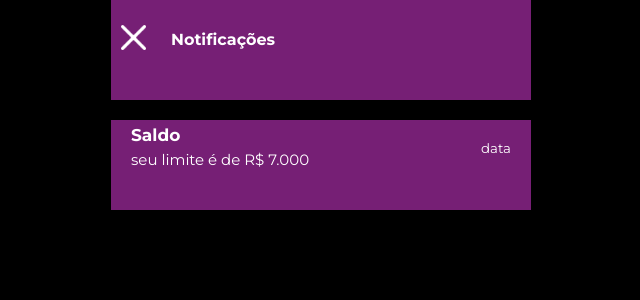
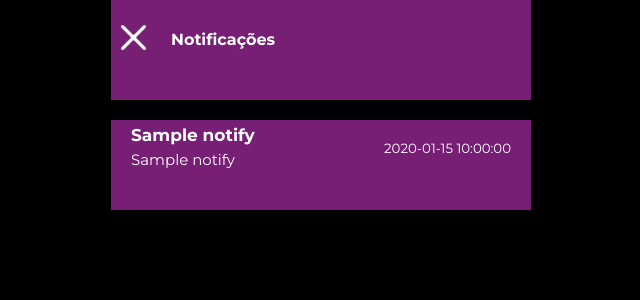
Before and after one commit to GabigolDEVPY/Simulador-banco, a Flask app: template app/templates/notify.html in a window 1280 px wide. Shown: the top 300 px of the page, without its empty margins (319-959 px from the left). Run offline with Flask 3, Linux system fonts and the light colour scheme; the template is opened without the code that fills it: most values are stand-ins (such as "Sample title", 1, 10 or a date in 2020).

Commit message:
add files

```diff
--- a/app/backend/routes/home_bp.py
+++ b/app/backend/routes/home_bp.py
@@ -18,7 +18,8 @@ def return_home():
 @home_bp.route('/notify', methods=["GET"])
 @login_required
 def return_notify():
-    return render_template('notify.html')
+    dados = Cliente.notify()
+    return render_template('notify.html', dados=dados)
 
 
 @home_bp.route('/history', methods=["GET"])
--- a/app/backend/routes/login_register_bp.py
+++ b/app/backend/routes/login_register_bp.py
@@ -23,6 +23,7 @@ def return_login():
         result = Cliente.login(dados)
         if result:
             result = result[0]
+            session['user_id'] = result['user_id']
             session['chave_pix'] = result['chave_pix']
             session['login'] = result['user_login']
             print(session['chave_pix'])
--- a/app/backend/utils/payment.py
+++ b/app/backend/utils/payment.py
@@ -1,4 +1,5 @@
 from ..utils.bd_connect import BD_execute
+from ..utils.notify import Notify
 from flask import session
 from datetime import datetime
 import random
@@ -13,6 +14,8 @@ class Payment:
                 if validate_senha == dados["user_password"]:
                     result = BD_execute.execute_comand("UPDATE users SET user_found = user_found + %s, user_notifications = user_notifications + %s WHERE chave_pix = %s", dados['valor'], 1, dados["chave_pix"])
                     BD_execute.execute_comand("UPDATE users SET user_found = user_found - %s WHERE user_login = %s", dados['valor'], session['login'])
+                    dados_notify = BD_execute.execute_comand("SELECT user_id FROM users WHERE chave_pix = %s", dados["chave_pix"])
+                    notify = Notify.create_notify(str((dados_notify)[0]["user_id"]), "Transferência", f"Você recebeu uma transferência de {dados['valor']}")
                     return
                 return 4
         validate_valor = BD_execute.execute_comand("SELECT user_found FROM users WHERE user_login = %s", session['login'])
--- a/app/templates/notify.html
+++ b/app/templates/notify.html
@@ -16,13 +16,15 @@
     </div>
     <div class="meio-resto">
         <div class="final">
-            <button class="button-notify">
-                <div class="info-notify">
-                    <label style="font-size: 17px; font-weight: bold;" for="emprestimo">Saldo</label>
-                    <p style="font-size: 15px;">seu limite é de R$ 7.000</p>
-                </div>
-                <label style="margin-bottom: 35px;" for="data">data</label>
-            </button>
+            {% for notify in dados %}
+                <button class="button-notify">
+                    <div class="info-notify">
+                        <label style="font-size: 17px; font-weight: bold;" for="emprestimo">{{ notify.title_notify }}</label>
+                        <p style="font-size: 15px;">{{ notify.subtitle_notify }}</p>
+                    </div>
+                    <label style="margin-bottom: 35px;" for="data">{{ notify.date_notify }}</label>
+                </button>
+            {% endfor %}
         </div>
     </div>
 </body>
```
Also changed, not shown: app/backend/utils/cliente.py (+6 -8 lines), app/backend/utils/notify.py (added, +7 -0 lines), 1 other file.
